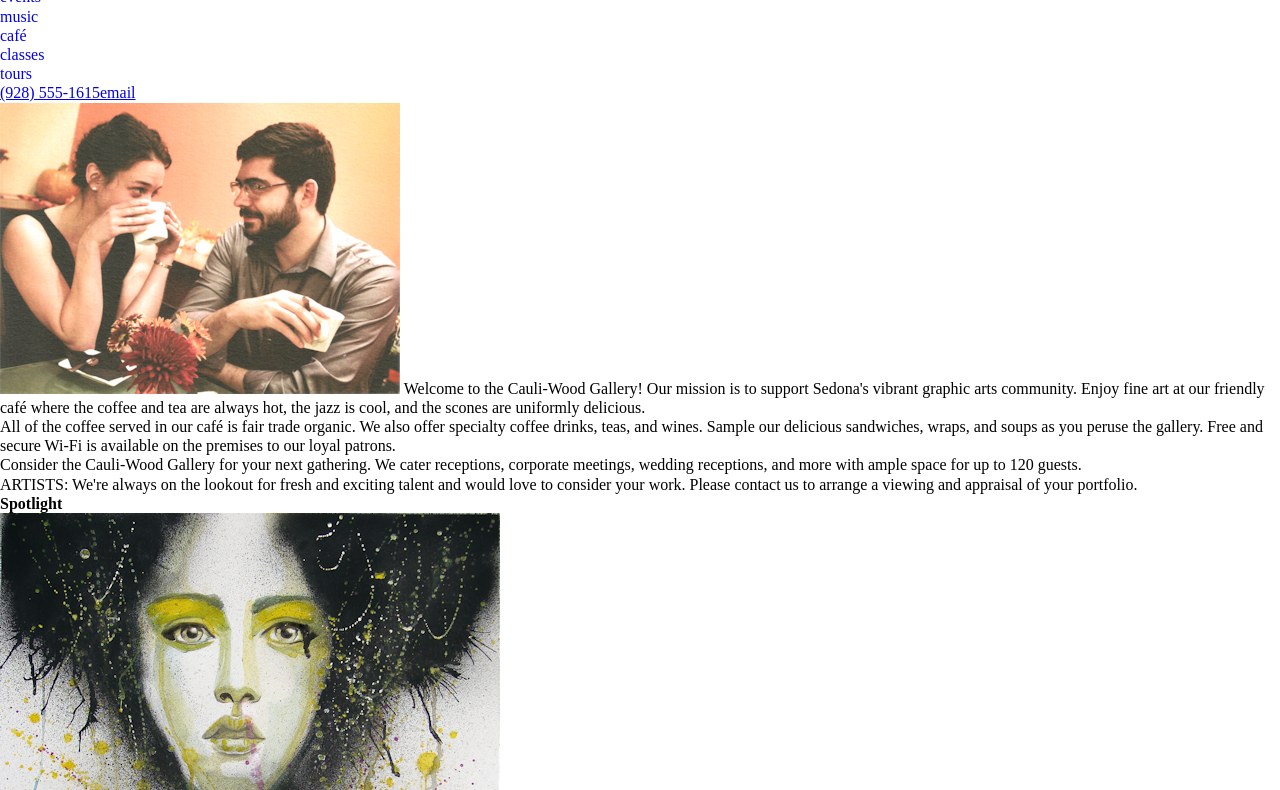
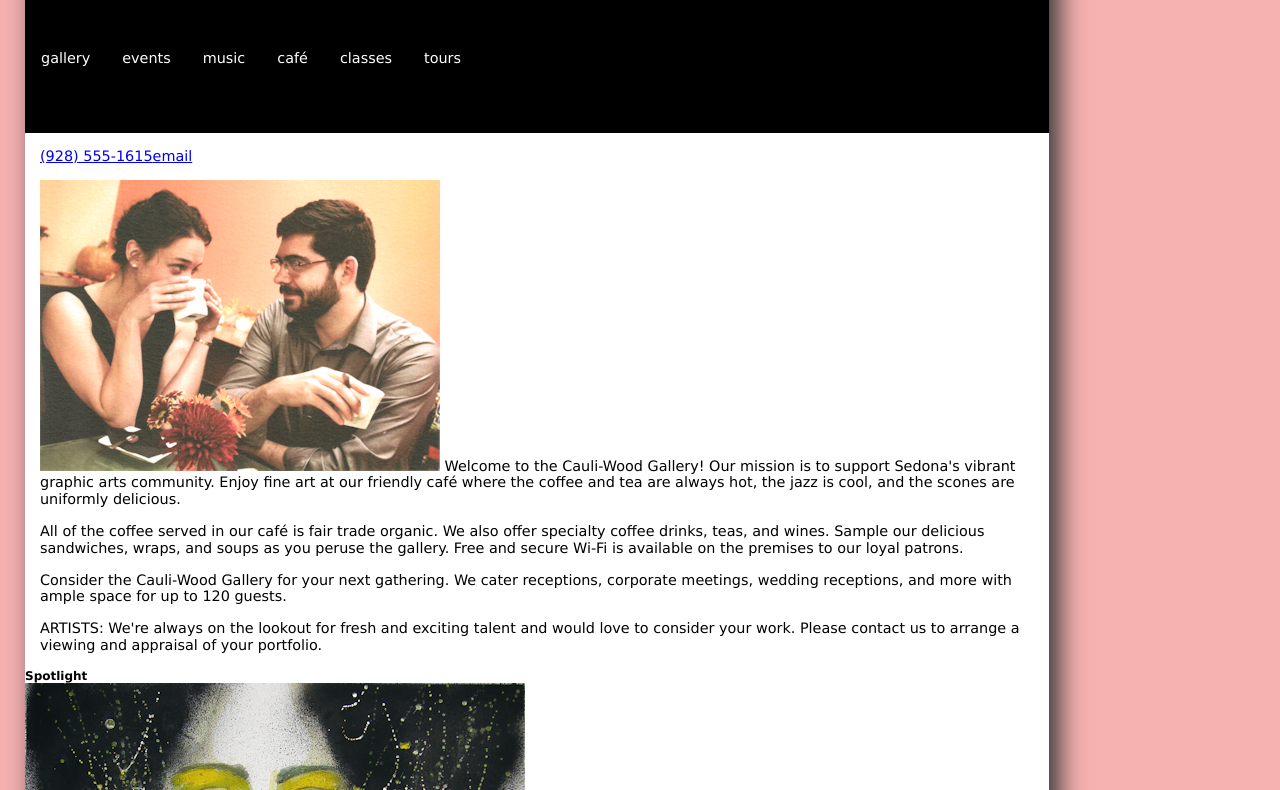
Before and after one commit to oakuopus/Unit-3-Part-2, a plain HTML site: page original.html in a window 1280 px wide. Shown: the part 136-926 px from the top of the page. Drawn offline with Linux system fonts and the light colour scheme; files whose address does not match are found by name.

Commit message:
Add files via upload

```diff
--- a/designs.css
+++ b/designs.css
@@ -56,3 +56,62 @@ Base styles used by All Screens DO NOT EDIT ABOVE
 
 
 /* HTML and Body Styles */
+:root{
+    --html-background : rgb(246,177,177);
+    --Shadow : rgb(51,51,51);
+    --Nav-active:rgb(220,27,27);
+    --spotlight:rgb(171,171,171);
+    --text-background:rgb(211,211,211);
+    --Text-color:rgb(111,111,111);
+}
+html{
+    background-color:var(--html-background);
+    font-size: 12px;
+    font-family: Verdana, Geneva, Tahoma, sans-serif;
+}
+body{
+    max-width: 1024px;
+    background-color: white;
+    box-shadow: 10px 10px 25px var(--Shadow);
+    margin-left: 25px;
+    margin-right: 25px;
+}
+#logoImage{
+    display: block;
+    max-width: 600px;
+    width: 100%;
+    margin: auto;
+}
+p{
+    font-size: 1.2rem;
+    line-height: 1.4rem;
+    margin: 15px;
+}
+ul{
+    list-style-type: none;
+    margin: 0;
+    padding: 0;
+    overflow: hidden;
+}
+li{
+    float: left;
+    justify-content: space-evenly;
+}
+.top{
+    display: block;
+    background-color: black;
+    padding:5% 0% 5% 0%;
+    text-align: center;
+}
+li a{
+    display: block;
+    color: white;
+    font-size: 1.2rem;
+    text-decoration: none;
+ justify-items: center;
+    padding: 16px;
+}
+.top:hover{
+    color: var(--Nav-active);
+    text-shadow: 0px 0px 2px black, 0px 0px 2px black;
+}
```
